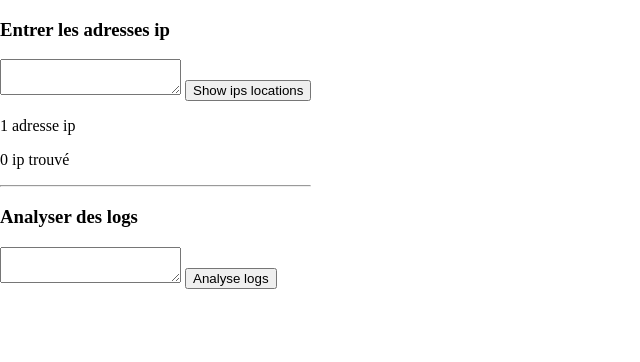
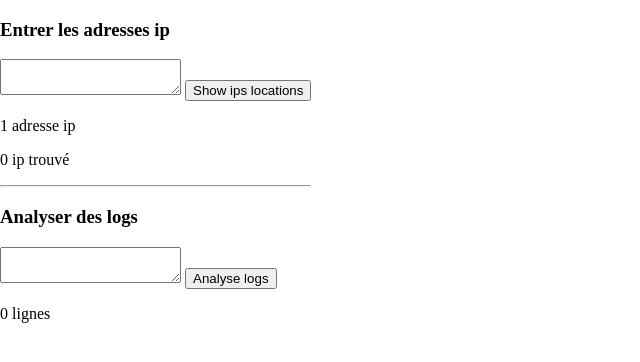
Before and after one commit to freddycoder/ip-map, a plain HTML site: page index.html in a window 1280 px wide. Shown: the full height of the page, 0-640 px from the left. Drawn offline with Linux system fonts and the light colour scheme; some packages are replaced by stand-ins of ours; no server answers.

Commit message:
add count function and p tag

```diff
--- a/index.html
+++ b/index.html
@@ -22,8 +22,9 @@
     <hr />
 
     <h3>Analyser des logs</h3>
-    <textarea id="logs_text"></textarea>
+    <textarea id="logs_text" onchange="countLogLine()"></textarea>
     <button onclick="analyseLogs()">Analyse logs</button>
+    <p id="logs_line_count">0 lignes</p>
 
   </div>
 
@@ -149,6 +150,8 @@
 
       var logs = document.getElementById("logs_text").value.split('\n');
 
+      countLogLine();
+
       var ipTextBox = document.getElementById("ip_addresses");
 
       ipTextBox.value = "";
@@ -204,6 +207,30 @@
         return count;
       }
     }
+
+    var countLogLine = function(text = null) {
+      if (text == null) {
+        text = document.getElementById("logs_text").value;
+
+        if (text == null) return 0;
+      }
+
+      var count = 0;
+
+      for (var i = 0; i < text.length; i++) {
+        if (text[i] == "\n") {
+          count++;
+        }
+      }
+
+      var logLigneText = count + " lignes";
+      var lineCountElem = document.getElementById("logs_line_count");
+      lineCountElem.innerText = logLigneText;
+
+      return count;
+    }
+
+    countLogLine();
   </script>
 
 </body>
```
